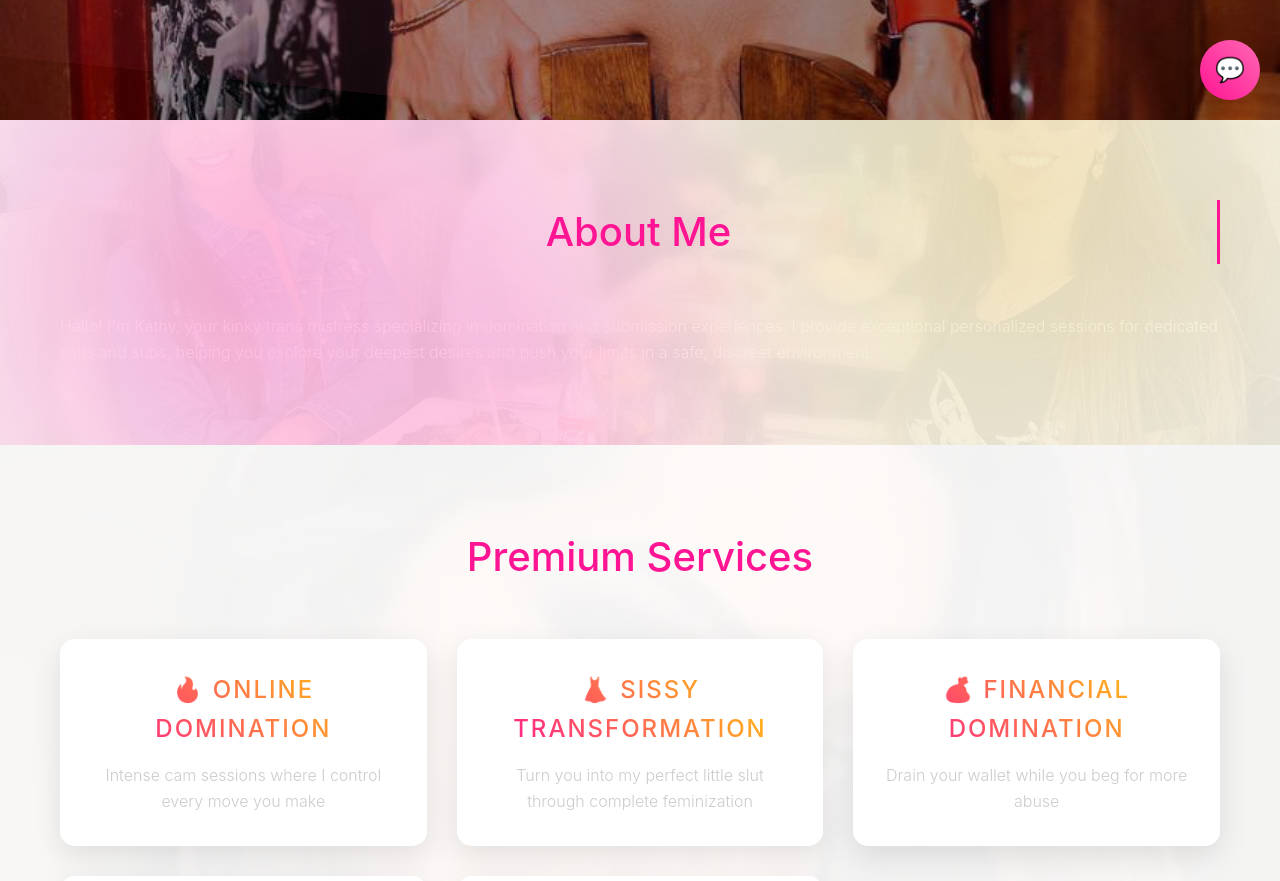
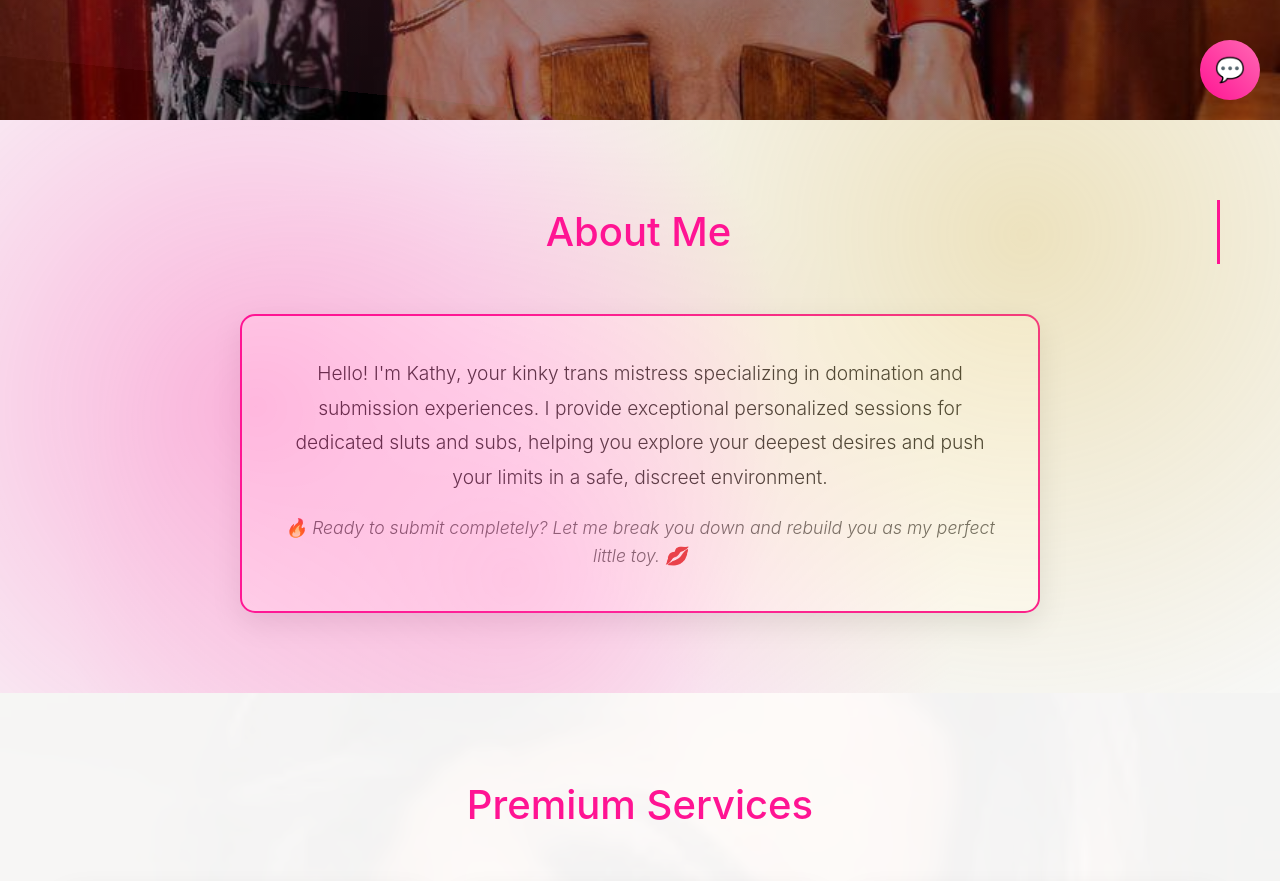
Before and after one commit to karargee/tshungkath-website, a Next.js app: page / in a window 1280 px wide. Shown: the part 680-1561 px from the top of the page. Built offline with nearby package versions, Linux system fonts and the light colour scheme.

Commit message:
Refactor About section with new styles and text
Updated the About section with improved styling and content.

```diff
--- a/pages/index.js
+++ b/pages/index.js
@@ -558,13 +558,31 @@ export default function Home() {
       </section>
 
       {/* About */}
-      <section id="about" className="about" style={{
-        backgroundImage: 'linear-gradient(rgba(255,255,255,0.9), rgba(255,255,255,0.9)), url("/Snapchat-2048414736.jpg")',
-        backgroundSize: 'cover', backgroundPosition: 'center', backgroundAttachment: 'fixed'
-      }}>
+      <section id="about" className="about">
         <div className="container">
-          <h2>About Me</h2>
-          <p>Hello! I'm Kathy, your kinky trans mistress specializing in domination and submission experiences. I provide exceptional personalized sessions for dedicated sluts and subs, helping you explore your deepest desires and push your limits in a safe, discreet environment.</p>
+          <h2 className="section-title">About Me</h2>
+          <div style={{
+            background: 'rgba(255,255,255,0.95)',
+            padding: '40px',
+            borderRadius: '15px',
+            boxShadow: '0 10px 30px rgba(0,0,0,0.1)',
+            border: '2px solid #ff1493',
+            textAlign: 'center',
+            maxWidth: '800px',
+            margin: '0 auto'
+          }}>
+            <p style={{
+              fontSize: '1.2rem',
+              lineHeight: '1.8',
+              color: '#333',
+              marginBottom: '20px'
+            }}>Hello! I'm Kathy, your kinky trans mistress specializing in domination and submission experiences. I provide exceptional personalized sessions for dedicated sluts and subs, helping you explore your deepest desires and push your limits in a safe, discreet environment.</p>
+            <p style={{
+              fontSize: '1.1rem',
+              color: '#666',
+              fontStyle: 'italic'
+            }}>🔥 Ready to submit completely? Let me break you down and rebuild you as my perfect little toy. 💋</p>
+          </div>
         </div>
       </section>
 
```
